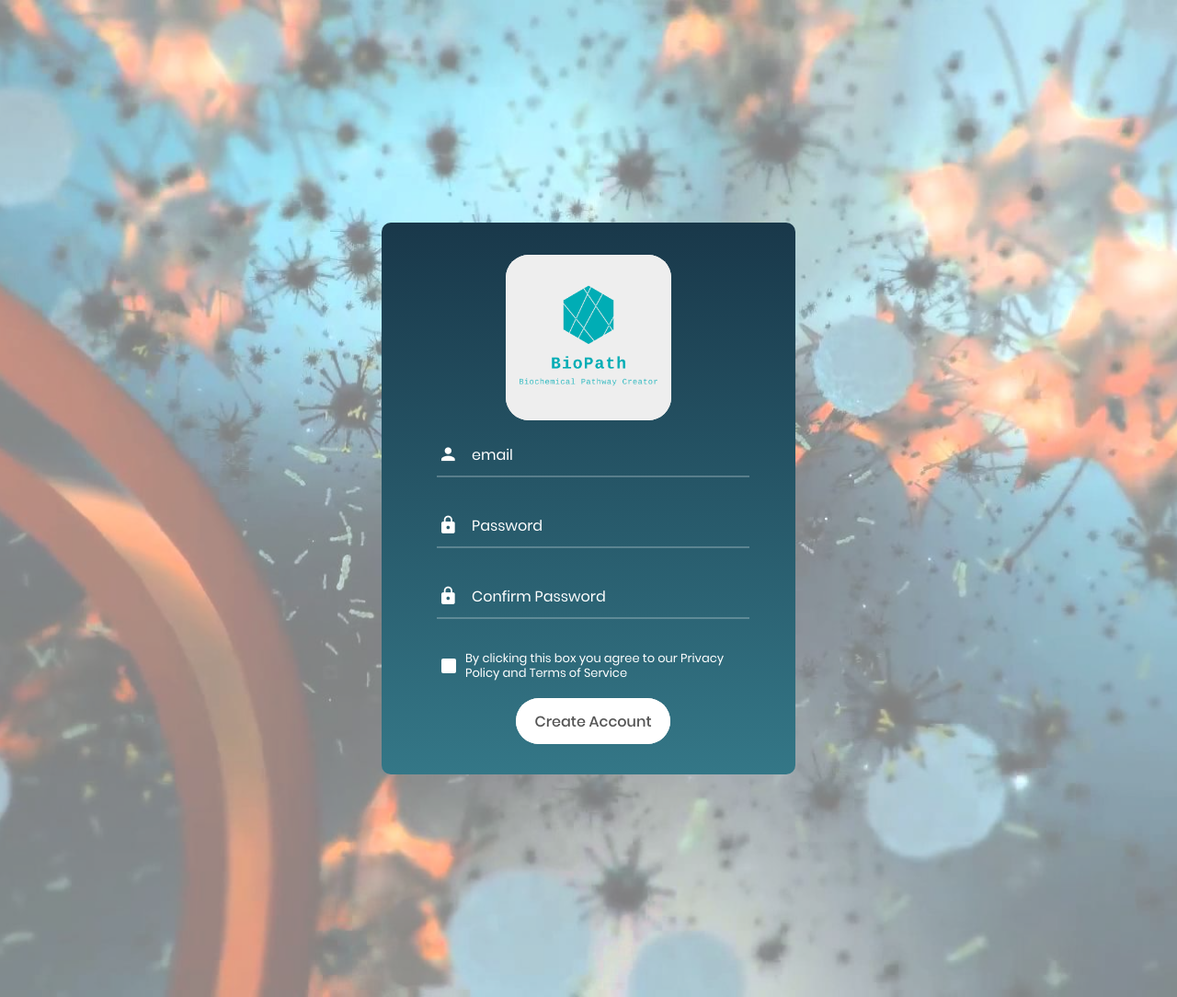
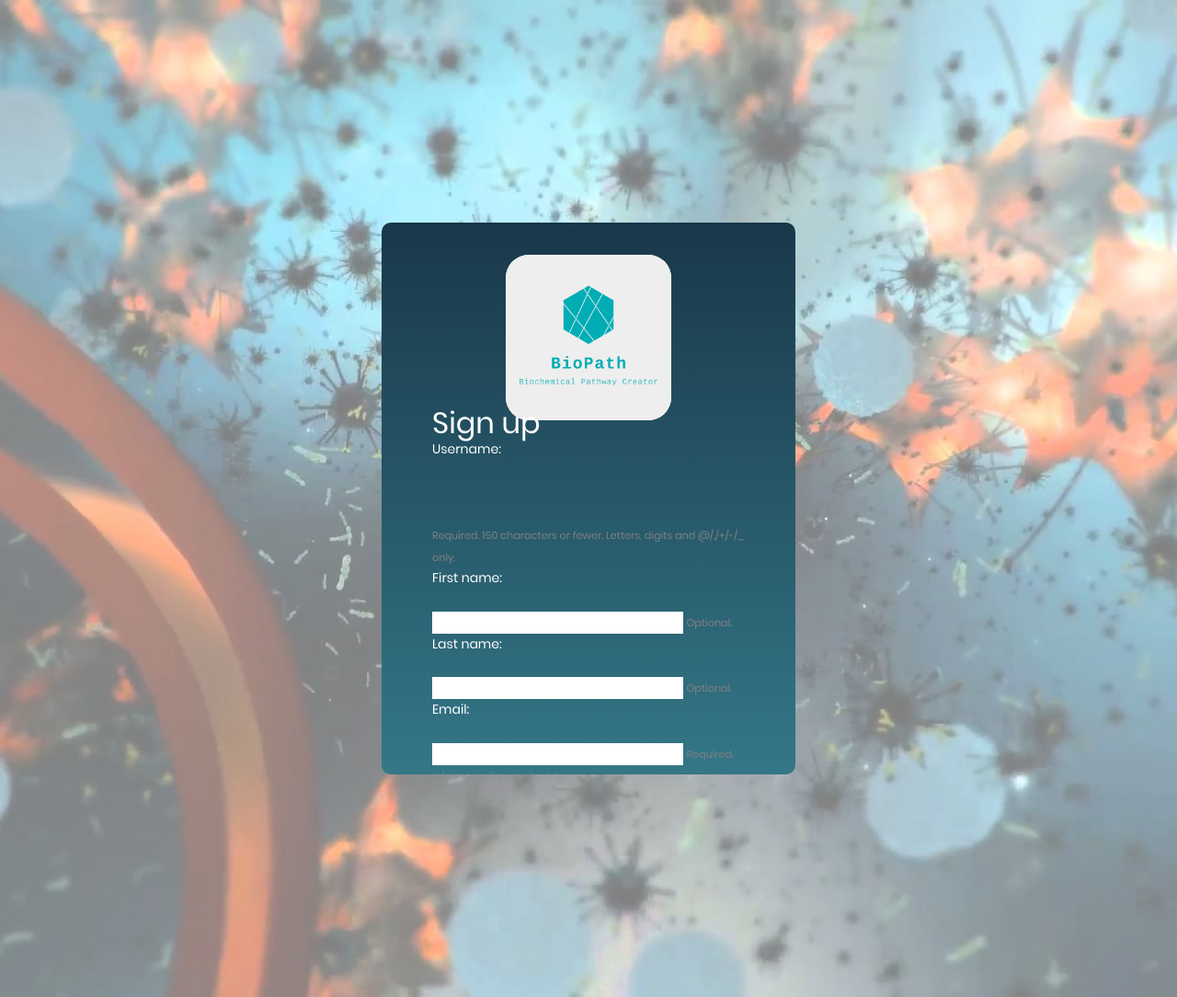
Before and after one commit to sjoyce2/bioChemApp_SeniorDesign, a Django app: page /testApp/register in a window 1280 px wide. Shown: the whole page at 92% size. Run offline with Django 3.2, Linux system fonts and the light colour scheme; some libraries are stand-ins or nearby versions.

Commit message:
Implementing sign-up capabilities

```diff
--- a/seniorProj/urls.py
+++ b/seniorProj/urls.py
@@ -17,11 +17,9 @@
 from django.contrib import admin
 from django.conf.urls import include
 from django.urls import path
-from testApp.views import display
 
 urlpatterns = [
     path('admin/', admin.site.urls),
-    path('index/', display),
 ]
 
 urlpatterns += [
--- /dev/null
+++ b/testApp/forms.py
@@ -0,0 +1,13 @@
+from django import forms
+from django.contrib.auth.forms import UserCreationForm
+from django.contrib.auth.models import User
+
+
+class SignUpForm(UserCreationForm):
+    first_name = forms.CharField(max_length=30, required=False, help_text='Optional.')
+    last_name = forms.CharField(max_length=30, required=False, help_text='Optional.')
+    email = forms.EmailField(max_length=254, help_text='Required. Inform a valid email address.')
+
+    class Meta:
+        model = User
+        fields = ('username', 'first_name', 'last_name', 'email', 'password1', 'password2', )
--- a/testApp/templates/registration/register.html
+++ b/testApp/templates/registration/register.html
@@ -36,6 +36,8 @@
 			<div class="wrap-login100">
 				<img src="{% static 'images/logo.png' %}" alt="biopath_logo goes here" class="wrap-biopath-logo">
 
+				{% block content %}
+				{% endblock %}
 				<form class="login100-form">
 
 					<div class="wrap-input100 validate-input" data-validate = "Enter email">
--- /dev/null
+++ b/testApp/templates/registration/signup.html
@@ -0,0 +1,21 @@
+{% extends 'registration/register.html' %}
+
+{% block content %}
+  <h2>Sign up</h2>
+  <form method="post">
+    {% csrf_token %}
+    {% for field in form %}
+      <p>
+        {{ field.label_tag }}<br>
+        {{ field }}
+        {% if field.help_text %}
+          <small style="color: grey">{{ field.help_text }}</small>
+        {% endif %}
+        {% for error in field.errors %}
+          <p style="color: red">{{ error }}</p>
+        {% endfor %}
+      </p>
+    {% endfor %}
+    <button type="submit">Sign up</button>
+  </form>
+{% endblock %}
--- a/testApp/urls.py
+++ b/testApp/urls.py
@@ -7,7 +7,6 @@
 from django.contrib.auth.views import LoginView
 
 urlpatterns = [
-	#url(r'^login/$', LoginView, {'template_name': 'accounts/display.html'}),
 	path('', views.login, name= 'login'),
 	path('accounts/', include('django.contrib.auth.urls')),
 	path('moduleEdit', views.moduleEdit, name='moduleEdit'),
--- a/testApp/views.py
+++ b/testApp/views.py
@@ -6,9 +6,11 @@
 # Create your views here.
 from django.http import HttpResponse
 from testApp.models import User
-from django.contrib.auth import login, authenticate
+from django.contrib.auth import authenticate
+from django.contrib.auth import login as auth_login
 from django.contrib.auth.forms import UserCreationForm
 from django.shortcuts import render, redirect
+from testApp.forms import SignUpForm
 
 
 def modelChoice(request):
@@ -26,9 +28,18 @@
 	return render(request, 'modelEdit.html', context=context)
 
 def register(request):
-	context = {
-	}
-	return render(request, 'registration/register.html', context=context)
+	if request.method == 'POST':
+		form = SignUpForm(request.POST)
+		if form.is_valid():
+			form.save()
+			username = form.cleaned_data.get('username')
+			raw_password = form.cleaned_data.get('password1')
+			user = authenticate(username=username, password=raw_password)
+			auth_login(request, user)
+			return redirect('modelChoice')
+	else:
+		form = SignUpForm()
+	return render(request, 'registration/signup.html', {'form': form})
 
 def login(request):
 	context = {
@@ -38,21 +49,5 @@
 
 def signup(request):
 	context = {
-
 	}
 	return render(request, 'accounts/signup.html', context=context)
-
-def display(request):
-	objects = User.objects.get(username='user1')
-	exists = False
-
-	#if User.objects.filter(username=user1).exists():
-	#	exists = True
-
-	context = {
-		'user_name': objects.username,
-		'pass_word': objects.password,
-		'userExists': exists,
-	}
-
-	return render(request, 'accounts/display.html', context=context)
```
Also changed, not shown: testApp/models.py (line endings or trailing spaces).
